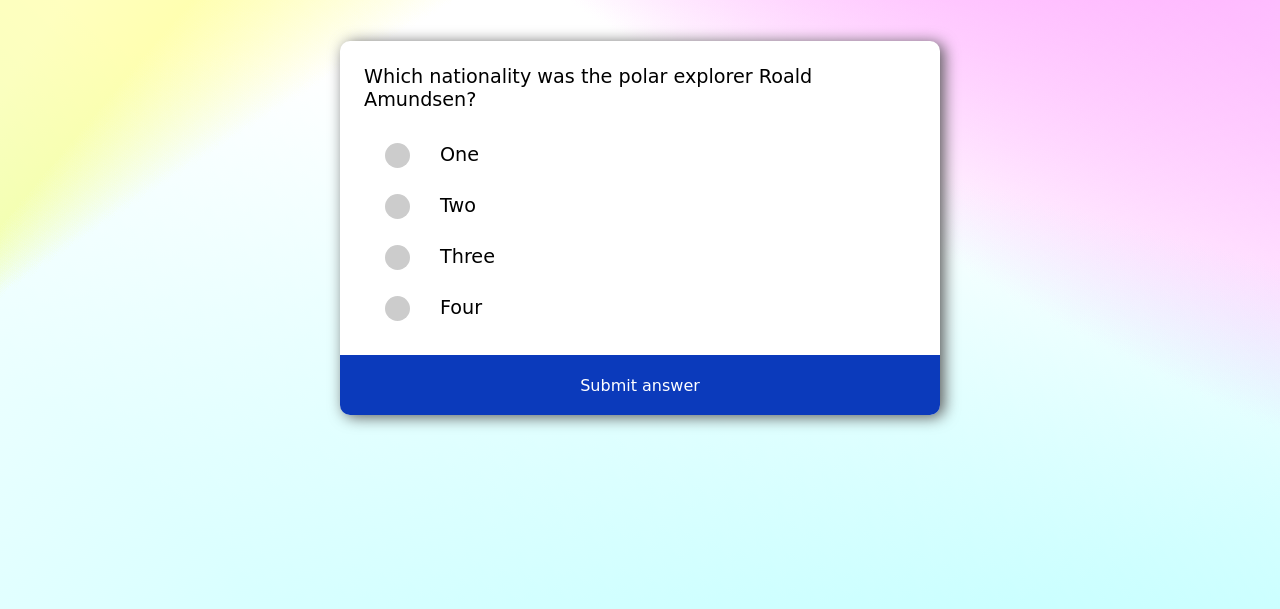
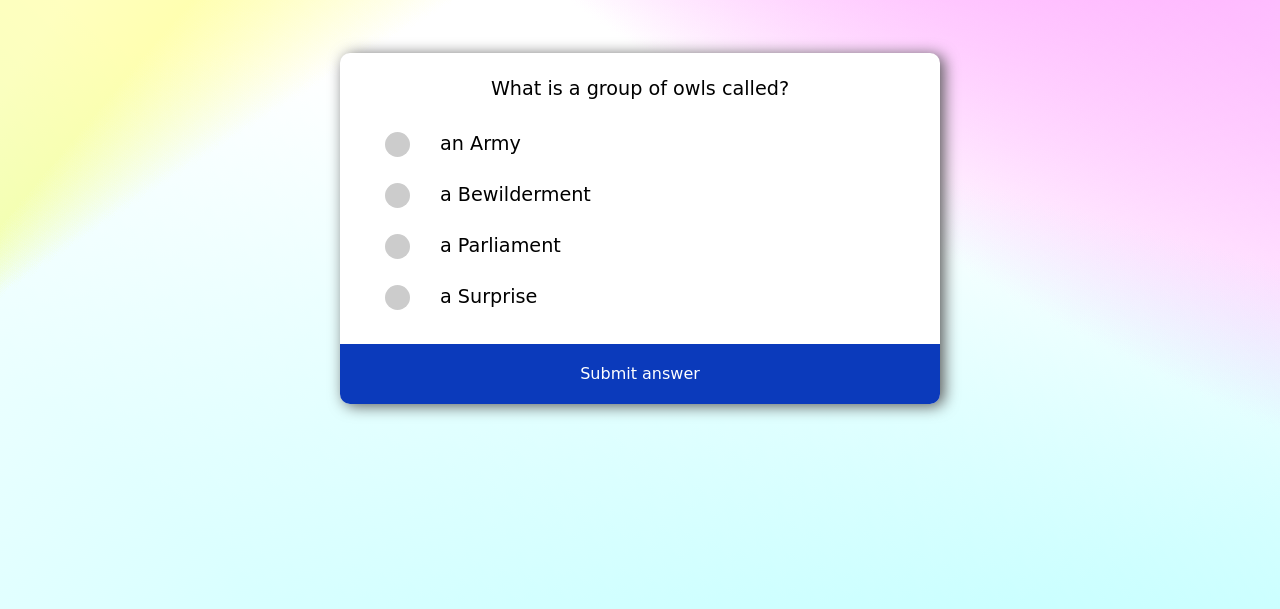
Before and after one commit to thecodexhub/javascript_beginner_projects, a plain HTML site: page Quiz project/index.html in a window 1280 px wide. Shown: the part 191-800 px from the top of the page. Drawn offline with Linux system fonts and the light colour scheme.

Commit message:
Added Quiz data, Update README.md

```diff
--- a/Quiz project/app.js
+++ b/Quiz project/app.js
@@ -0,0 +1,116 @@
+const quizData = [
+  {
+    question: "What is a group of owls called?",
+    a: "an Army",
+    b: "a Bewilderment",
+    c: "a Parliament",
+    d: "a Surprise",
+    correct: "c",
+  },
+  {
+    question: "Do blue whales have teeth?",
+    a: "Yes",
+    b: "No",
+    c: "Some have teeth",
+    d: "None of these",
+    correct: "b",
+  },
+  {
+    question: "Is a sea cucumber an animal or a plant?",
+    a: "Animal",
+    b: "Plant",
+    c: "Both",
+    d: "None of these",
+    correct: "a",
+  },
+  {
+    question: "How many arms (mistakenly called tentacles) do octopuses have?",
+    a: "8",
+    b: "10",
+    c: "12",
+    d: "20",
+    correct: "a",
+  },
+  {
+    question: "What's the longest a lobster can live?",
+    a: "Less than  5 years",
+    b: "30 to 50 years",
+    c: "50 to 100 years",
+    d: "More than 100 years",
+    correct: "d",
+  },
+  {
+    question: "Which of these animals uses echolocation to navigate?",
+    a: "Dolphins",
+    b: "Mice",
+    c: "Pigs",
+    d: "Naked mole rats",
+    correct: "a",
+  },
+  {
+    question: "Are there polar bears in the wild in the Southern Hemisphere?",
+    a: "Yes",
+    b: "No",
+    c: "Very rare",
+    d: "None of these",
+    correct: "b",
+  },
+  {
+    question: "What can a Jesus Christ lizard do?",
+    a: "Appear to come back from dead",
+    b: "Cause hallucinations if you lick it",
+    c: "Fly",
+    d: "Walk on water",
+    correct: "d",
+  },
+  {
+    question:
+      "In what country would you find the world's northernmost wild monkey population?",
+    a: "India",
+    b: "Japan",
+    c: "Spain",
+    d: "Unites States",
+    correct: "b",
+  },
+  {
+    question: "Which of the following is NOT a type of antelope?",
+    a: "Impala",
+    b: "Gazelle",
+    c: "Marten",
+    d: "Springbok",
+    correct: "c",
+  },
+];
+
+let currentQuestionIndex = 0;
+
+const quiz_question = document.getElementById("quiz_question");
+
+const a_option = document.getElementById("a_option");
+const b_option = document.getElementById("b_option");
+const c_option = document.getElementById("c_option");
+const d_option = document.getElementById("d_option");
+
+const submit_btn = document.getElementById("submit-btn");
+
+loadQuiz();
+
+function loadQuiz() {
+  const currentQuizData = quizData[currentQuestionIndex];
+
+  quiz_question.innerText = currentQuizData.question;
+  a_option.innerText = currentQuizData.a;
+  b_option.innerText = currentQuizData.b;
+  c_option.innerText = currentQuizData.c;
+  d_option.innerText = currentQuizData.d;
+}
+
+submit_btn.addEventListener("click", function () {
+  currentQuestionIndex++;
+
+  if (currentQuestionIndex < quizData.length) {
+    loadQuiz();
+  } else {
+    alert("You have finished the quizzz. thanks!!!");
+  }
+});
--- a/Quiz project/index.html
+++ b/Quiz project/index.html
@@ -26,28 +26,32 @@
     </header>
 
     <div class="quiz-container">
-      <h2 class="quiz-question">
+      <h2 class="quiz-question" id="quiz_question">
         Which nationality was the polar explorer Roald Amundsen?
       </h2>
 
-      <label class="quiz-option">One
-        <input type="radio" name="radio">
+      <label class="quiz-option">
+        <p id="a_option">One</p>
+        <input type="radio" name="radio" />
         <span class="checkmark"></span>
       </label>
-      <label class="quiz-option">Two
-        <input type="radio" name="radio">
+      <label class="quiz-option">
+        <p id="b_option">Two</p>
+        <input type="radio" name="radio" />
         <span class="checkmark"></span>
       </label>
-      <label class="quiz-option">Three
-        <input type="radio" name="radio">
+      <label class="quiz-option">
+        <p id="c_option">Three</p>
+        <input type="radio" name="radio" />
         <span class="checkmark"></span>
       </label>
-      <label class="quiz-option">Four
-        <input type="radio" name="radio">
+      <label class="quiz-option">
+        <p id="d_option">Four</p>
+        <input type="radio" name="radio" />
         <span class="checkmark"></span>
       </label>
 
-      <button type="submit">Submit answer</button>
+      <button type="submit" id="submit-btn">Submit answer</button>
     </div>
 
     <script src="./app.js"></script>
```
Also changed, not shown: 1 other file.
